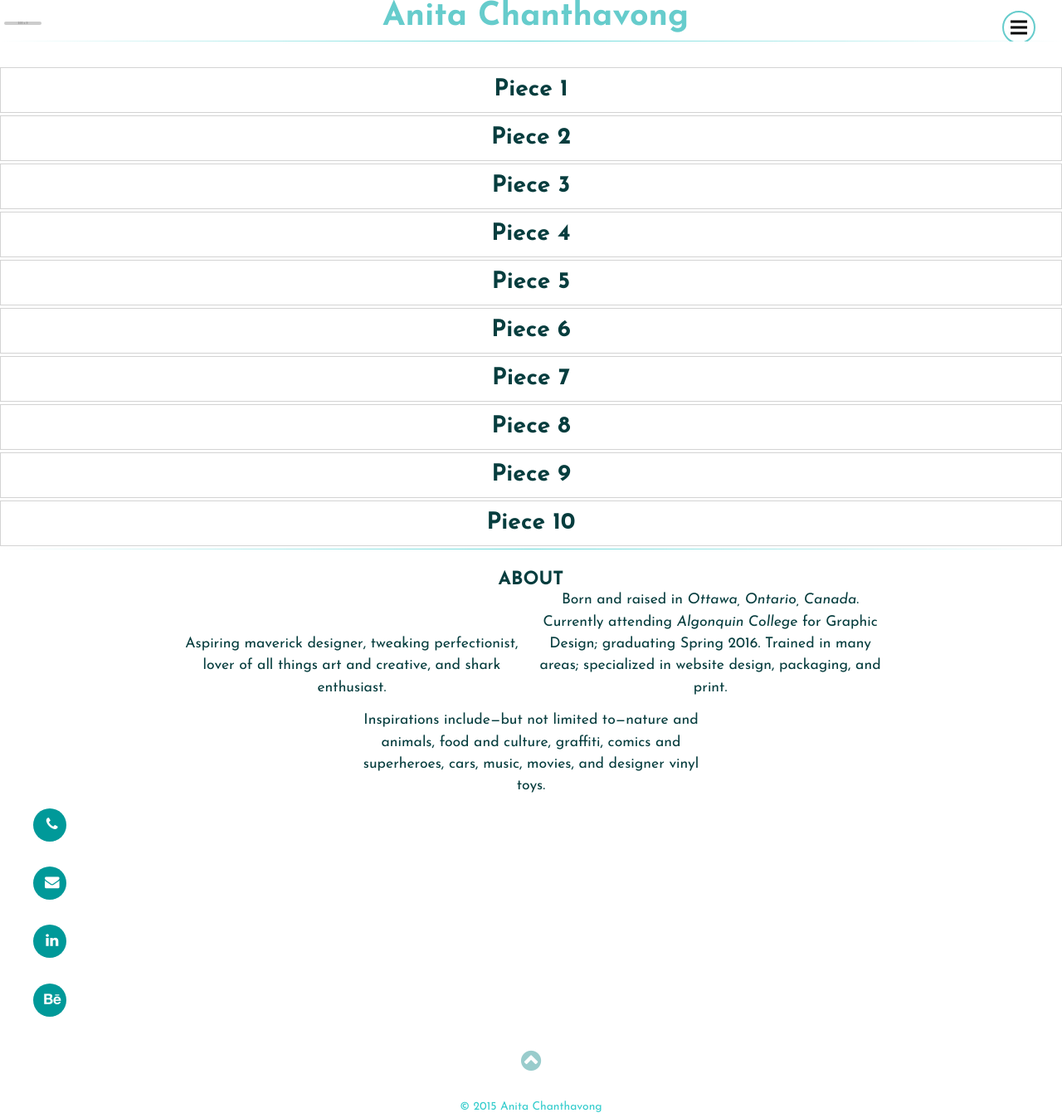
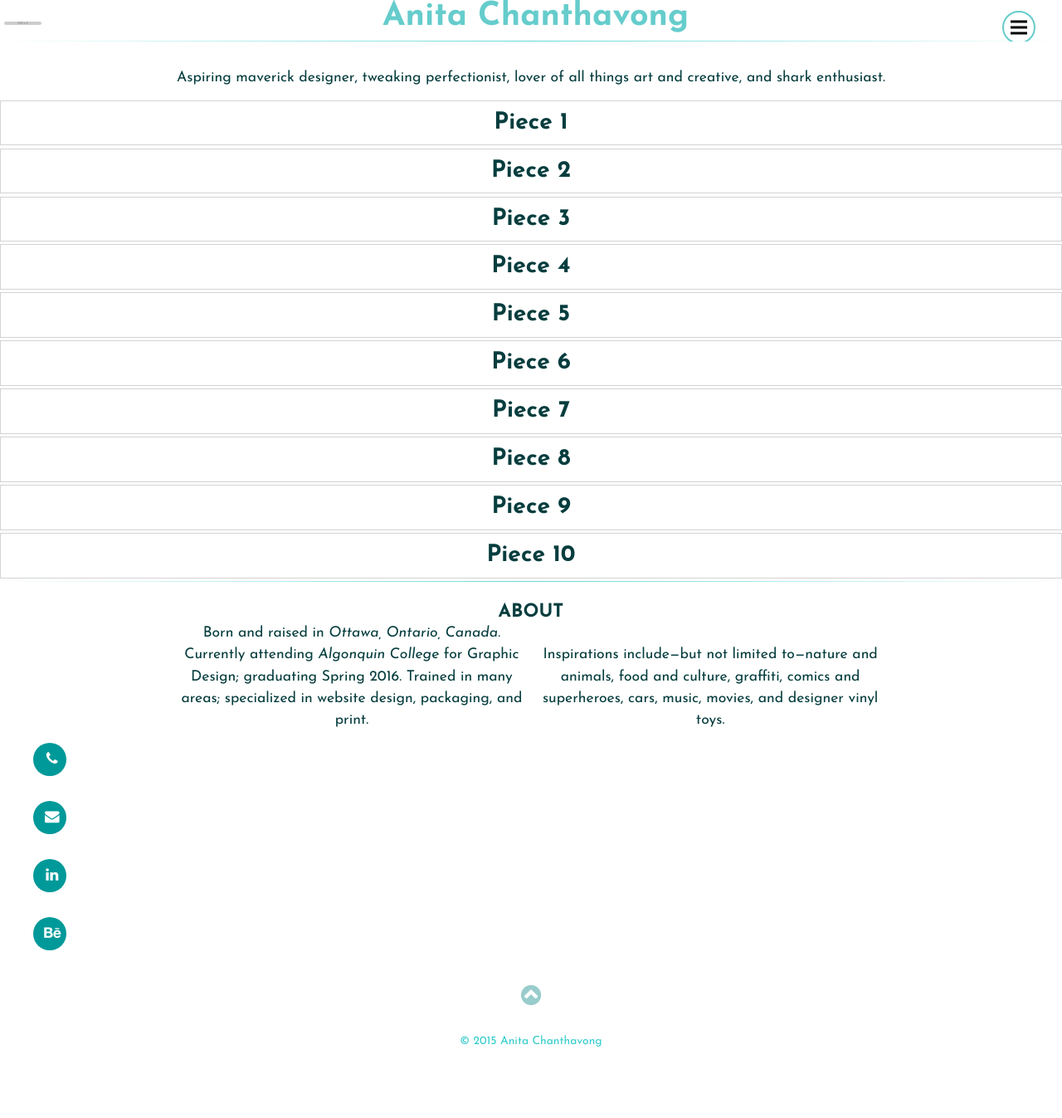
Before and after one commit to chan0345/portfolio, a Jekyll site: the page built from index.html, in a window 1280 px wide and 1347 px high. Shown: the whole window at 83% size. Built offline with Jekyll 4.4.1, drawn with Linux system fonts in a browser that asks for light colours; nearby versions of some CDN libraries.

Commit message:
move 1st footer P to top of main

```diff
--- a/_layouts/default.html
+++ b/_layouts/default.html
@@ -60,7 +60,6 @@
 <footer class="grid">
   <div id="about" class="unit center unit-xs-1 unit-s-1">
     <h3 class="push-0 uppercase unit-m-1">About</h3>
-    <p class="push-half unit-m-1-3 unit-l-1-3">Aspiring maverick designer, tweaking perfectionist, lover of all things art and creative, and shark enthusiast.</p>
     <p class="push-half unit-m-1-3 unit-l-1-3">Born and raised in <em>Ottawa, Ontario, Canada</em>. Currently attending <em>Algonquin College</em> for <class=>Graphic Design</strong>; graduating Spring 2016. Trained in many areas; specialized in website design, packaging, and print.</p>
     <p class="push-half unit-m-1-3 unit-l-1-3">Inspirations include&mdash;but not limited to&mdash;nature and animals, food and culture, graffiti, comics and superheroes, cars, music, movies, and designer vinyl toys.</p>
   </div>
--- a/index.html
+++ b/index.html
@@ -3,6 +3,9 @@
 title: Graphic Designer
 meta: A collection of works created by Anita Chanthavong.
 ---
+<div class="unit gutter">
+  <p class="push-half unit-xs-1 unit-s-1 unit-m-1">Aspiring maverick designer, tweaking perfectionist, lover of all things art and creative, and shark enthusiast.</p>
+</div>
 
 {% for piece in site.data.pieces %}
   <article class="box">
```
